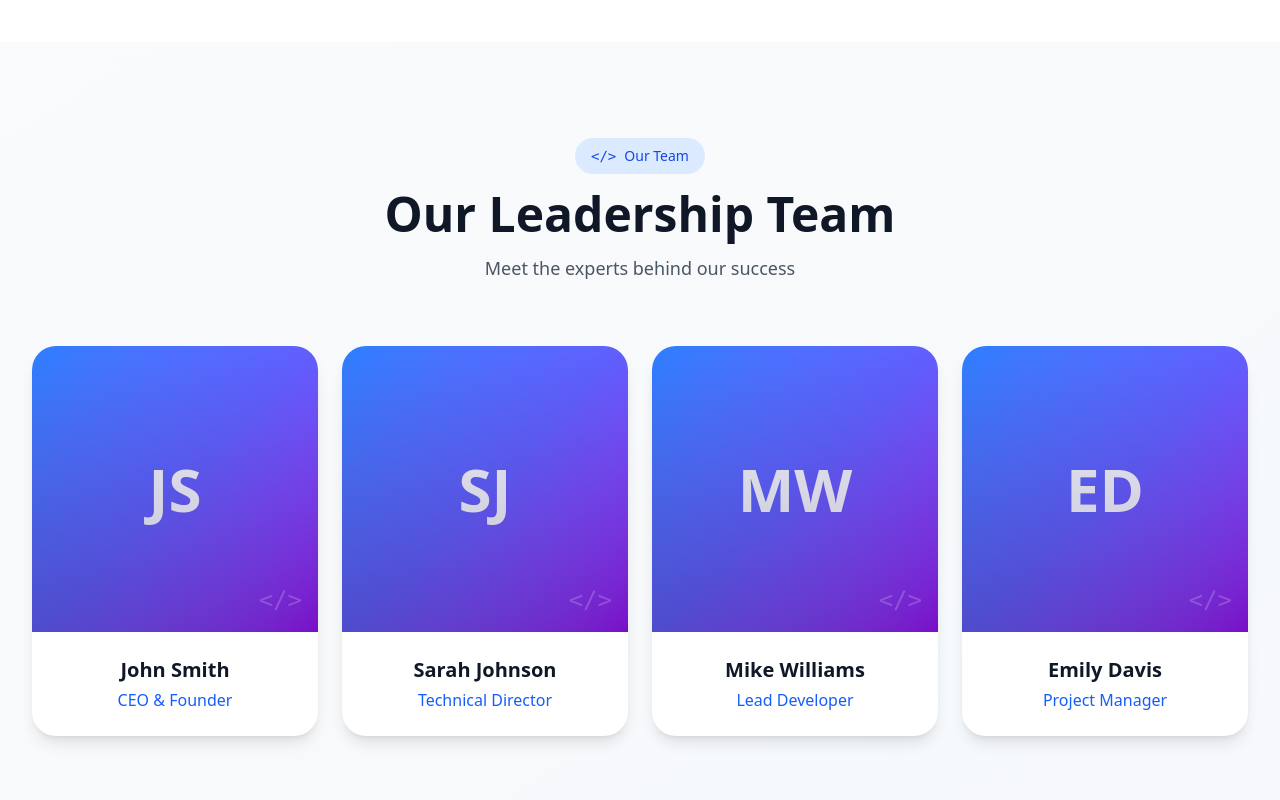
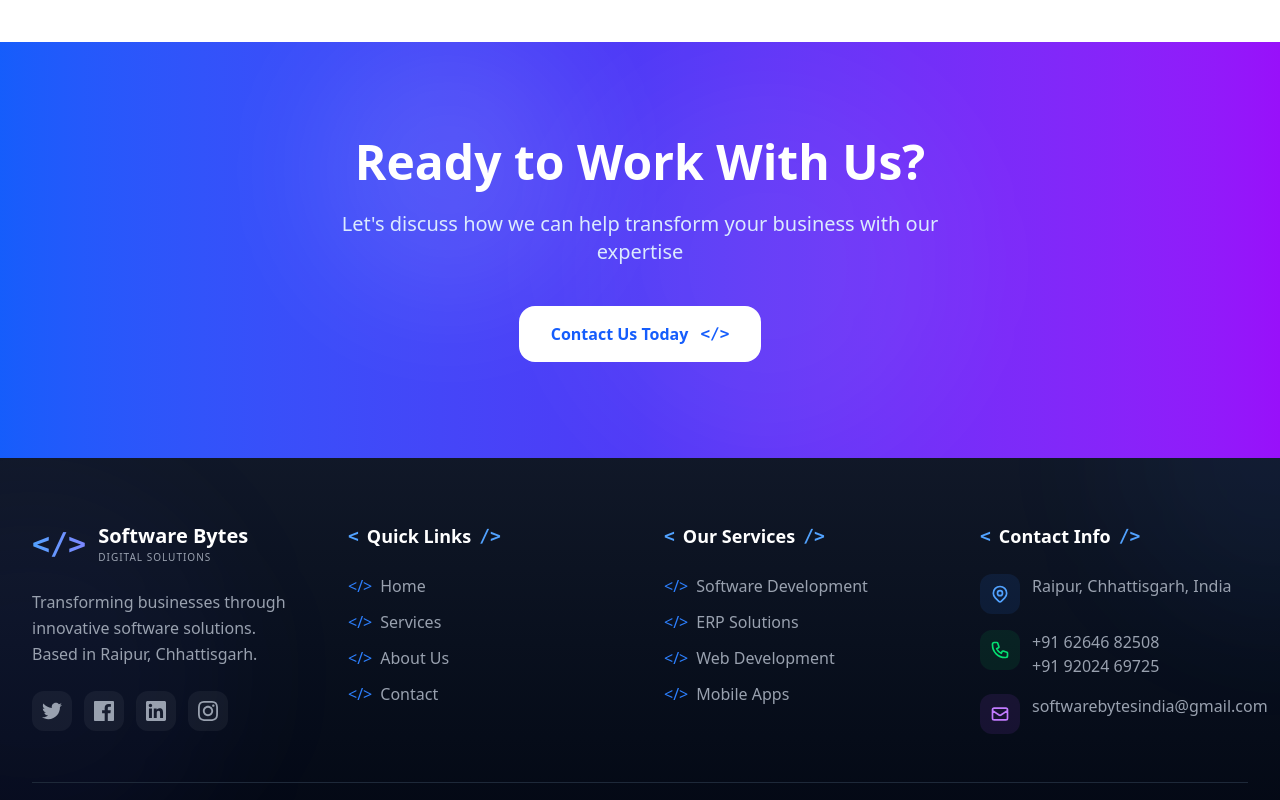
Before and after one commit to nadwivedi/softwarebytes, a React (Vite) app in the folder frontend/: page /about in a window 1280 px wide. Shown: the part 2480-3280 px from the top of the page. Built offline with nearby package versions, Linux system fonts and the light colour scheme.

Commit message:
added contact details

```diff
--- a/frontend/src/components/Footer.jsx
+++ b/frontend/src/components/Footer.jsx
@@ -129,7 +129,14 @@ const Footer = () => {
                     <path strokeLinecap="round" strokeLinejoin="round" strokeWidth={2} d="M3 5a2 2 0 012-2h3.28a1 1 0 01.948.684l1.498 4.493a1 1 0 01-.502 1.21l-2.257 1.13a11.042 11.042 0 005.516 5.516l1.13-2.257a1 1 0 011.21-.502l4.493 1.498a1 1 0 01.684.949V19a2 2 0 01-2 2h-1C9.716 21 3 14.284 3 6V5z" />
                   </svg>
                 </div>
-                <span className="text-gray-400">+91 98765 43210</span>
+                <div className="flex flex-col">
+                  <a href="tel:+916264682508" className="text-gray-400 hover:text-white transition-colors duration-300">
+                    +91 62646 82508
+                  </a>
+                  <a href="tel:+919202469725" className="text-gray-400 hover:text-white transition-colors duration-300">
+                    +91 92024 69725
+                  </a>
+                </div>
               </li>
               <li className="flex items-start space-x-3">
                 <div className="w-10 h-10 rounded-xl bg-purple-500/10 flex items-center justify-center flex-shrink-0">
@@ -137,7 +144,9 @@ const Footer = () => {
                     <path strokeLinecap="round" strokeLinejoin="round" strokeWidth={2} d="M3 8l7.89 5.26a2 2 0 002.22 0L21 8M5 19h14a2 2 0 002-2V7a2 2 0 00-2-2H5a2 2 0 00-2 2v10a2 2 0 002 2z" />
                   </svg>
                 </div>
-                <span className="text-gray-400">info@softwarebytes.in</span>
+                <a href="mailto:softwarebytesindia@gmail.com" className="text-gray-400 hover:text-white transition-colors duration-300">
+                  softwarebytesindia@gmail.com
+                </a>
               </li>
             </ul>
           </div>
--- a/frontend/src/pages/About.jsx
+++ b/frontend/src/pages/About.jsx
@@ -6,13 +6,6 @@ const About = () => {
     { number: '200+', label: 'Happy Clients', icon: '02' },
     { number: '15+', label: 'Years Experience', icon: '03' },
     { number: '24/7', label: 'Support Available', icon: '04' },
-  ];
-
-  const team = [
-    { name: 'John Smith', role: 'CEO & Founder', initials: 'JS' },
-    { name: 'Sarah Johnson', role: 'Technical Director', initials: 'SJ' },
-    { name: 'Mike Williams', role: 'Lead Developer', initials: 'MW' },
-    { name: 'Emily Davis', role: 'Project Manager', initials: 'ED' },
   ];
 
   const whyChooseUs = [
@@ -229,45 +222,6 @@ const About = () => {
         </div>
       </section>
 
-      {/* Team Section */}
-      <section className="py-24 bg-gradient-to-br from-gray-50 to-blue-50/30">
-        <div className="max-w-7xl mx-auto px-4 sm:px-6 lg:px-8">
-          <div className="text-center mb-16">
-            <span className="inline-flex items-center gap-2 px-4 py-2 bg-blue-100 rounded-full text-blue-700 text-sm font-medium mb-4">
-              <span className="font-mono">&lt;/&gt;</span>
-              Our Team
-            </span>
-            <h2 className="text-3xl md:text-4xl lg:text-5xl font-bold text-gray-900 mb-4">
-              Our Leadership Team
-            </h2>
-            <p className="text-lg text-gray-600">
-              Meet the experts behind our success
-            </p>
-          </div>
-
-          <div className="grid md:grid-cols-2 lg:grid-cols-4 gap-6">
-            {team.map((member, index) => (
-              <div
-                key={index}
-                className="group bg-white rounded-3xl overflow-hidden shadow-lg hover:shadow-2xl transition-all duration-300"
-              >
-                <div className="aspect-square bg-gradient-to-br from-blue-500 via-indigo-500 to-purple-600 flex items-center justify-center relative overflow-hidden">
-                  <div className="absolute inset-0 bg-gradient-to-t from-black/20 to-transparent"></div>
-                  <span className="text-6xl font-bold text-white/90">{member.initials}</span>
-                  <div className="absolute bottom-4 right-4 text-white/20 font-mono text-2xl">
-                    &lt;/&gt;
-                  </div>
-                </div>
-                <div className="p-6 text-center">
-                  <h3 className="text-xl font-bold text-gray-900 mb-1">{member.name}</h3>
-                  <p className="text-blue-600 font-medium">{member.role}</p>
-                </div>
-              </div>
-            ))}
-          </div>
-        </div>
-      </section>
-
       {/* CTA Section */}
       <section className="py-24 bg-gradient-to-r from-blue-600 via-indigo-600 to-purple-600 relative overflow-hidden">
         <div className="absolute inset-0 overflow-hidden">
--- a/frontend/src/pages/Contact.jsx
+++ b/frontend/src/pages/Contact.jsx
@@ -51,7 +51,7 @@ const Contact = () => {
         </svg>
       ),
       title: 'Phone Number',
-      value: '+91 98765 43210',
+      value: ['+91 62646 82508', '+91 92024 69725'],
       color: 'bg-green-500',
       lightColor: 'bg-green-100',
     },
@@ -62,7 +62,7 @@ const Contact = () => {
         </svg>
       ),
       title: 'Email Address',
-      value: 'info@softwarebytes.in',
+      value: 'softwarebytesindia@gmail.com',
       color: 'bg-purple-500',
       lightColor: 'bg-purple-100',
     },
@@ -118,7 +118,28 @@ const Contact = () => {
                     </div>
                     <div>
                       <h3 className="font-bold text-gray-900">{info.title}</h3>
-                      <p className="text-gray-600">{info.value}</p>
+                      {Array.isArray(info.value) ? (
+                        <div className="flex flex-col">
+                          {info.value.map((phone) => (
+                            <a
+                              key={phone}
+                              href={`tel:${phone.replace(/\s+/g, '')}`}
+                              className="text-gray-600 hover:text-blue-600 transition-colors duration-300"
+                            >
+                              {phone}
+                            </a>
+                          ))}
+                        </div>
+                      ) : info.title === 'Email Address' ? (
+                        <a
+                          href={`mailto:${info.value}`}
+                          className="text-gray-600 hover:text-blue-600 transition-colors duration-300"
+                        >
+                          {info.value}
+                        </a>
+                      ) : (
+                        <p className="text-gray-600">{info.value}</p>
+                      )}
                     </div>
                   </div>
                 </div>
@@ -234,7 +255,7 @@ const Contact = () => {
                         name="phone"
                         value={formData.phone}
                         onChange={handleChange}
-                        placeholder="+91 98765 43210"
+                        placeholder="+91 62646 82508"
                         className="w-full pl-12 pr-4 py-4 bg-gray-50 border border-gray-200 rounded-2xl focus:ring-2 focus:ring-blue-500 focus:border-transparent focus:bg-white transition-all duration-300"
                       />
                     </div>
```
